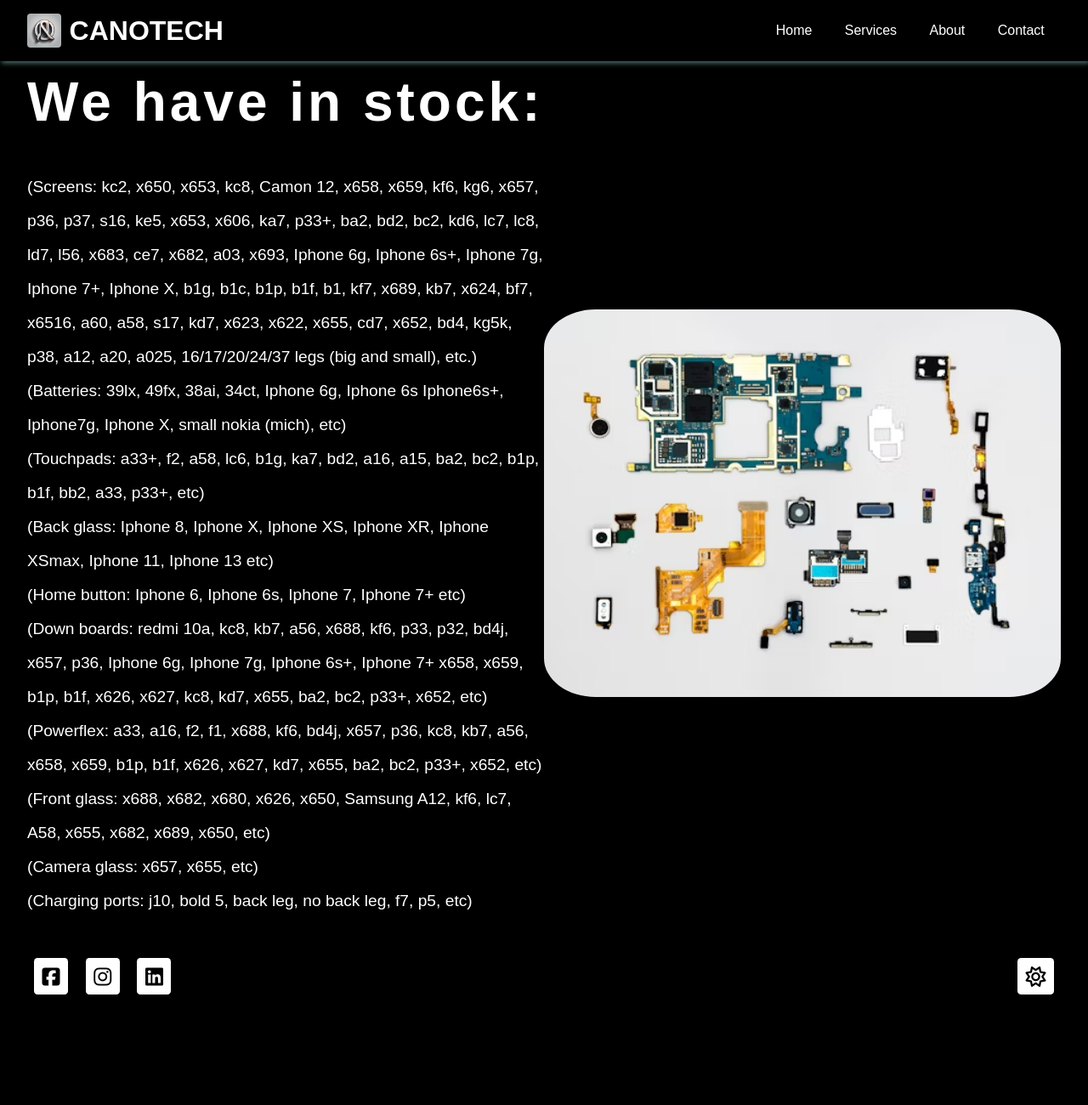
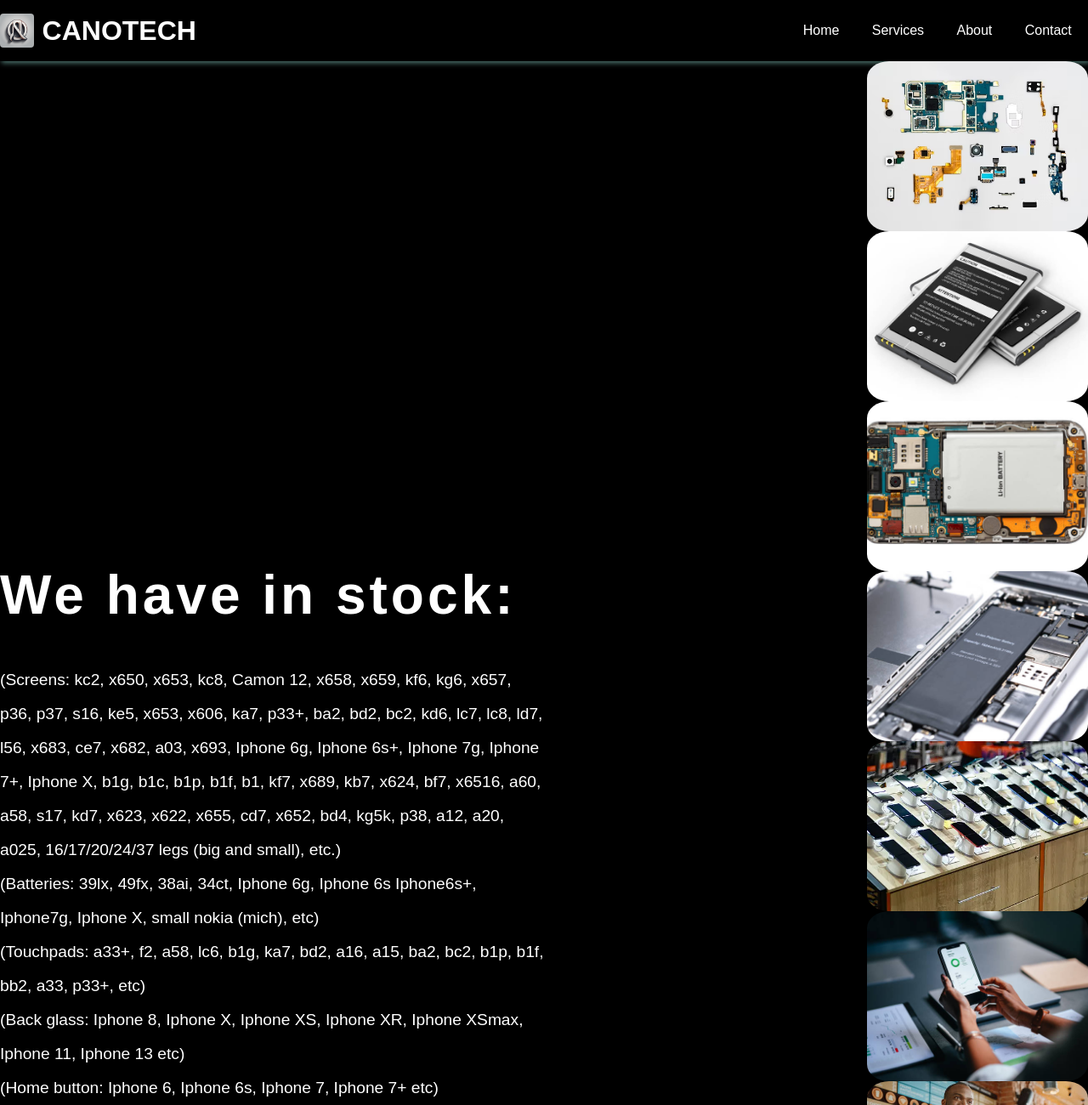
Before and after one commit to Nwa-Chukwu/cano-tech.github.io, a plain HTML site: page goods.html in a window 1280 px wide. Shown: the top 1300 px of the page at 85% size. Before the commit the page ends 1180 px from the top, so only its background shows below. Drawn offline with Linux system fonts and the light colour scheme.

Commit message:
second commit

```diff
--- a/css/style.css
+++ b/css/style.css
@@ -26,12 +26,12 @@ body{
   border-radius: 10%;
 }
 
-.container{
+/*.container{
 max-width: 1440px;
 width: 100%;
 margin: 0 auto;
 padding: 0 2rem;
-}
+}*/
 
 header{
   padding: 1rem 0;
@@ -54,6 +54,7 @@ header h2{
   display: flex;
   align-items: center;
   justify-content: space-between;
+  width: 100%;
 }
 
 .navbar ul{
@@ -125,6 +126,8 @@ header h2{
 
 #image{
   border-radius: 10%;
+  height: 200px;
+  width: 260px;
 }
 
 .below_content{
--- a/goods.html
+++ b/goods.html
@@ -63,6 +63,16 @@
 
             <div class="right_side">
               <img src="img/phone 2.avif" alt="" id="image">
+              <img src="img/istockphoto-1035992506-612x612.jpg" id="image">
+              <img src="img/istockphoto-1191220404-612x612.jpg" id="image">
+              <img src="img/istockphoto-1280118595-612x612.jpg" id="image">
+              <img src="img/istockphoto-1316576464-170667a.webp" id="image">
+              <img src="img/istockphoto-1456192834-612x612.jpg" id="image">
+              <img src="img/istockphoto-1461626179-612x612.jpg" id="image">
+              <img src="img/istockphoto-1478342446-170667a.webp" id="image">
+              <img src="img/istockphoto-472484548-612x612.jpg" id="image">
+              <img src="img/istockphoto-490910270-170667a.webp" id="image">
+              <img src="img/istockphoto-970445392-612x612.jpg" id="image">
             </div>
           </div>
 
```
Also changed, not shown: img/istockphoto-1035992506-612x612.jpg (added), img/istockphoto-1191220404-612x612.jpg (added), img/istockphoto-1280118595-612x612.jpg (added), img/istockphoto-1316576464-170667a.webp (added), img/istockphoto-1456192834-612x612.jpg (added), img/istockphoto-1461626179-612x612.jpg (added), img/istockphoto-1478342446-170667a.webp (added), img/istockphoto-472484548-612x612.jpg (added), img/istockphoto-490910270-170667a.webp (added), img/istockphoto-970445392-612x612.jpg (added).
